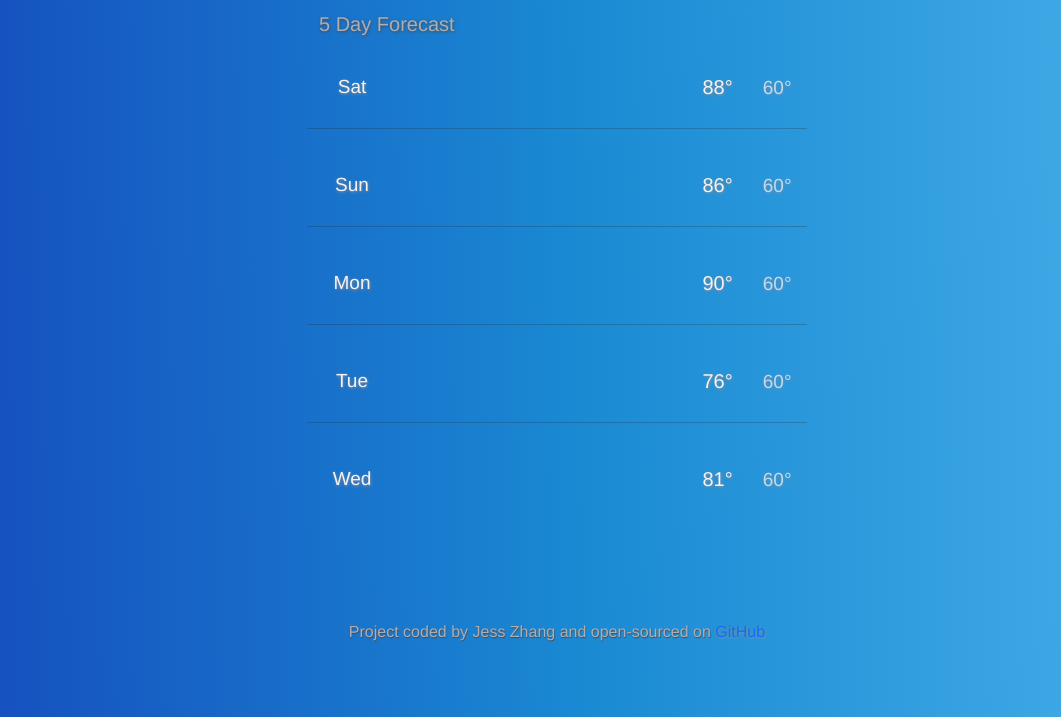
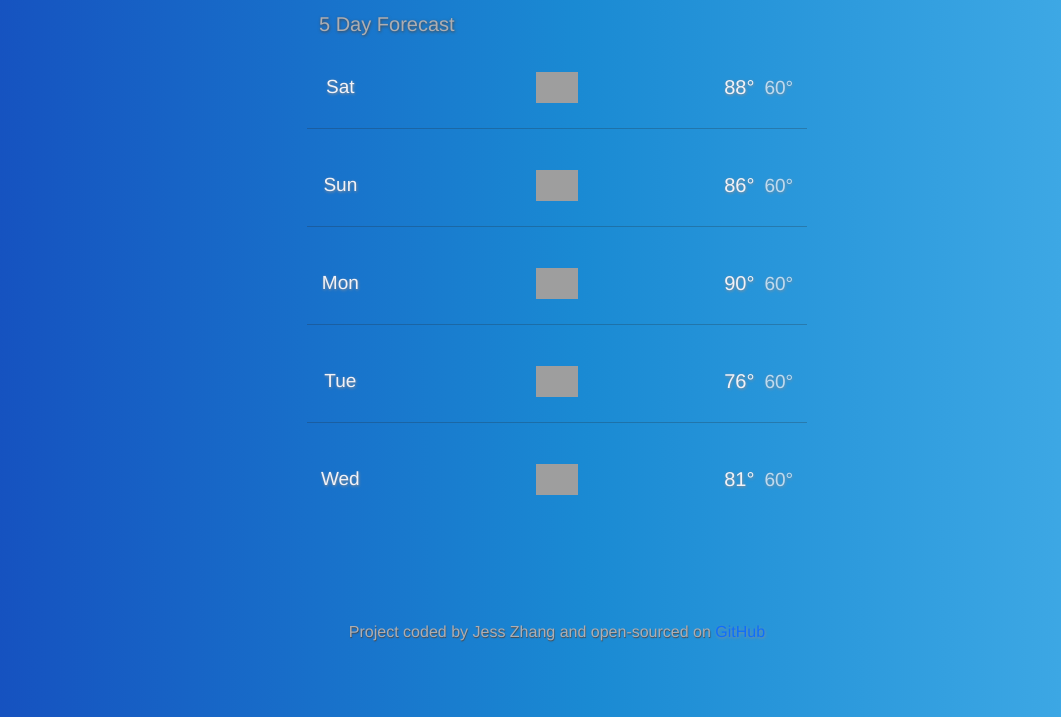
Before and after one commit to jlynzhang/weather-app, a plain HTML site: page index.html in a window 1280 px wide. Shown: the part 750-1467 px from the top of the page, without its empty margins (83-1144 px from the left). Drawn offline with nearby package versions, Linux system fonts and the light colour scheme; no server answers; grey boxes are pictures that could not be loaded.

Commit message:
Fixed forecast grid

```diff
--- a/index.html
+++ b/index.html
@@ -58,32 +58,89 @@
         <small>Wind: <span class="wind" id="wind"></span> mph</small>
       </h2>
       <h3><small>5 Day Forecast</small></h3>
+      <div class="forecast">
         <div class="row">
-        <div class="col-6 forecast"><span class="forecast-days">Sat</span></div>
-        <div class="col-6 forecast">
+          <div class="col-md-4 forecast-details">
+            <span class="forecast-days">Sat</span>
+          </div>
+          <div class="col-md-4 forecast-details">
+            <div id="forecast-icon">
+              <img
+                src="https://openweathermap.org/img/wn/04d@2x.png"
+                width="42"
+              />
+            </div>
+          </div>
+          <div class="col-md-4 forecast-details">
             <span class="forecast-temps">
-            <span class="max-temp">88°</span><span class="min-temp">60°</span>
+              <span class="forecast-max-temp">88°</span
+              ><span class="forecast-min-temp">60°</span>
             </span>
           </div>
           <hr />
-        <div class="col-6 forecast"><span class="forecast-days">Sun</span></div>
-        <div class="col-6 forecast">
-          <span class="max-temp">86°</span><span class="min-temp">60°</span>
+          <div class="col-md-4 forecast-details">
+            <span class="forecast-days">Sun</span>
+          </div>
+          <div class="col-md-4 forecast-details">
+            <div id="forecast-icon">
+              <img
+                src="https://openweathermap.org/img/wn/04d@2x.png"
+                width="42"
+              />
+            </div>
+          </div>
+          <div class="col-md-4 forecast-details">
+            <span class="forecast-max-temp">86°</span
+            ><span class="forecast-min-temp">60°</span>
           </div>
           <hr />
-        <div class="col-6 forecast"><span class="forecast-days">Mon</span></div>
-        <div class="col-6 forecast">
-          <span class="max-temp">90°</span><span class="min-temp">60°</span>
+          <div class="col-md-4 forecast-details">
+            <span class="forecast-days">Mon</span>
+          </div>
+          <div class="col-md-4 forecast-details">
+            <div id="forecast-icon">
+              <img
+                src="https://openweathermap.org/img/wn/04d@2x.png"
+                width="42"
+              />
+            </div>
+          </div>
+          <div class="col-md-4 forecast-details">
+            <span class="forecast-max-temp">90°</span
+            ><span class="forecast-min-temp">60°</span>
           </div>
           <hr />
-        <div class="col-6 forecast"><span class="forecast-days">Tue</span></div>
-        <div class="col-6 forecast">
-          <span class="max-temp">76°</span><span class="min-temp">60°</span>
+          <div class="col-md-4 forecast-details">
+            <span class="forecast-days">Tue</span>
+          </div>
+          <div class="col-md-4 forecast-details">
+            <div id="forecast-icon">
+              <img
+                src="https://openweathermap.org/img/wn/04d@2x.png"
+                width="42"
+              />
+            </div>
+          </div>
+          <div class="col-md-4 forecast-details">
+            <span class="forecast-max-temp">76°</span
+            ><span class="forecast-min-temp">60°</span>
           </div>
           <hr />
-        <div class="col-6 forecast"><span class="forecast-days">Wed</span></div>
-        <div class="col-6 forecast">
-          <span class="max-temp">81°</span><span class="min-temp">60°</span>
+          <div class="col-md-4 forecast-details">
+            <span class="forecast-days">Wed</span>
+          </div>
+          <div class="col-md-4 forecast-details">
+            <div id="forecast-icon">
+              <img
+                src="https://openweathermap.org/img/wn/04d@2x.png"
+                width="42"
+              />
+            </div>
+          </div>
+          <div class="col-md-4 forecast-details">
+            <span class="forecast-max-temp">81°</span
+            ><span class="forecast-min-temp">60°</span>
+          </div>
         </div>
       </div>
       <footer>
--- a/src/style.css
+++ b/src/style.css
@@ -91,17 +91,17 @@ small,
   top: 60px;
 }
 
-.row {
-  line-height: 80px;
-  margin-bottom: 100px;
-}
-
 .description {
   position: relative;
   right: 14px;
 }
 
 .forecast {
+  line-height: 80px;
+  margin-bottom: 100px;
+}
+
+.forecast-details {
   font-size: 19px;
   color: rgb(242, 242, 247);
   font-weight: lighter;
@@ -110,19 +110,19 @@ small,
 
 .forecast-days {
   position: relative;
-  right: 80px;
+  right: 50px;
 }
 
-.max-temp {
+.forecast-max-temp {
   position: relative;
-  left: 50px;
+  left: 30px;
   font-weight: 500;
   font-size: 20px;
 }
 
-.min-temp {
+.forecast-min-temp {
   position: relative;
-  left: 80px;
+  left: 40px;
   opacity: 0.75;
 }
 
```
Lines whose indentation alone changed are shown as unchanged.
